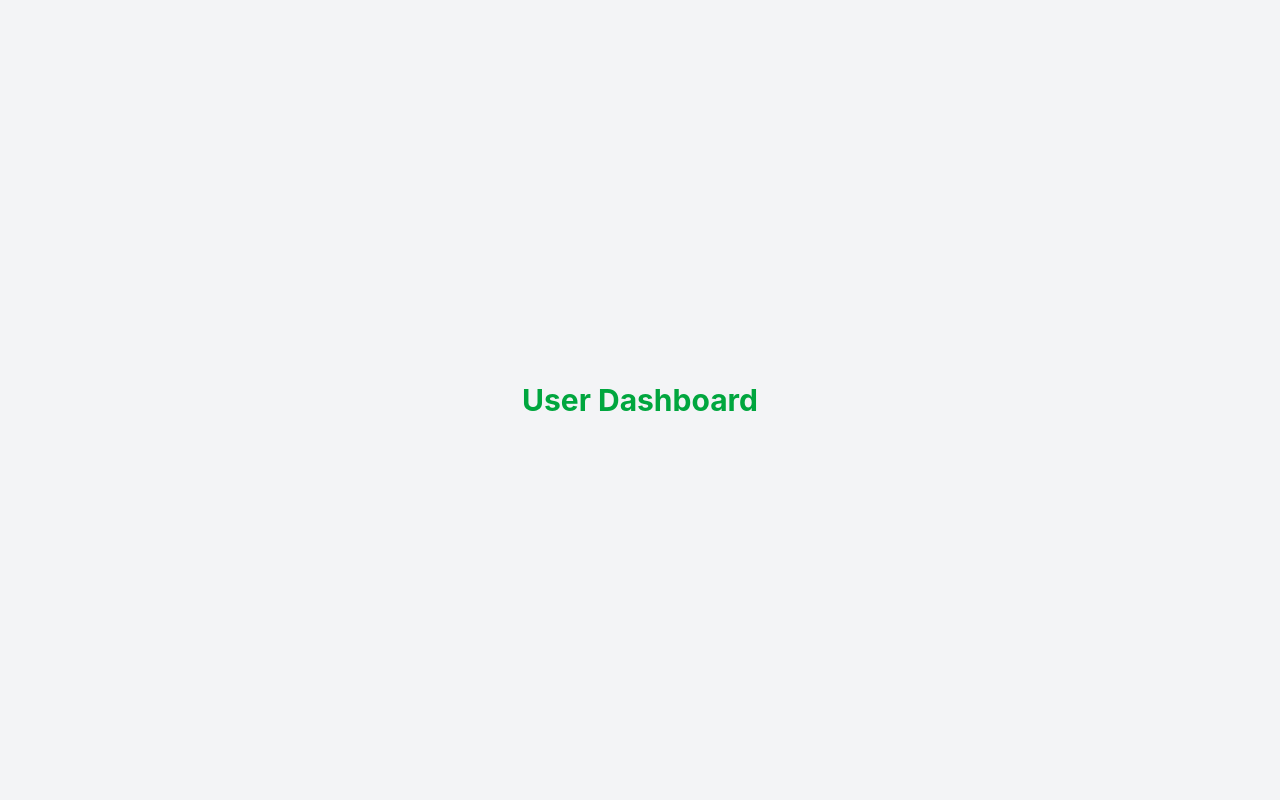
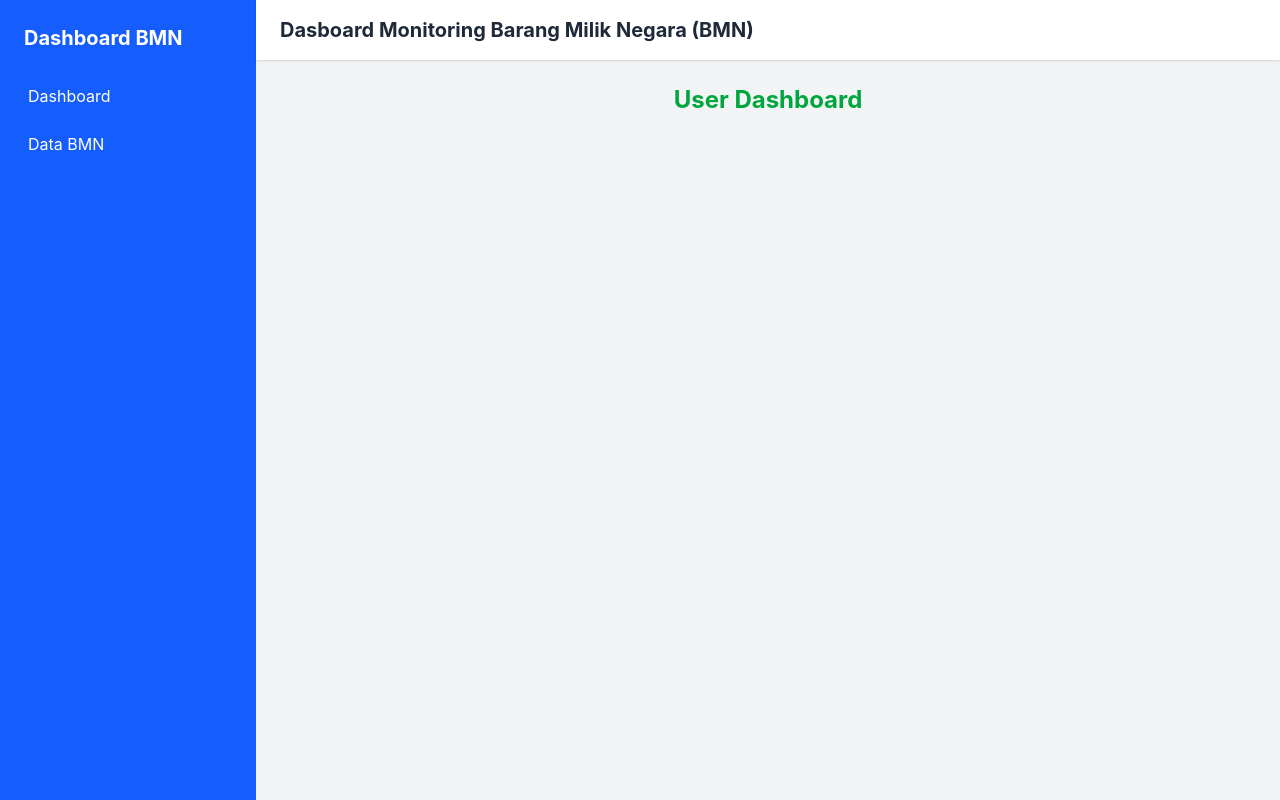
Before and after one commit to NayyaraMarshall/bmn-dashboard, a Next.js app: page /user/dashboard in a window 1280 px wide. Built offline with nearby package versions, Linux system fonts and the light colour scheme.

Commit message:
add dashboard page, header, and sidebar for admin & user + simple routing

```diff
--- a/app/admin/login/page.tsx
+++ b/app/admin-login/page.tsx
@@ -26,7 +26,7 @@ export default function AdminLoginPage() {
 
         {/* Header */}
          <h1 className="text-[20px] font-bold text-center mb-6 text-gray-800">Login Admin<br />
-        <span className="text-gray-500 text-base font-normal">BMN Monitoring Dashboard</span>
+        <span className="text-gray-500 text-base font-normal">Dashboard Monitoring Barang Milik Negara (BMN)</span>
         </h1>
 
         {/* Form */}
--- a/app/admin/dashboard/page.tsx
+++ b/app/admin/dashboard/page.tsx
@@ -1,7 +1,5 @@
-export default function AdminDashboardPage() {
+export default function AdminDashboard() {
   return (
-    <div className="min-h-screen flex items-center justify-center bg-gray-100">
-      <h1 className="text-3xl font-bold text-blue-600">Admin Dashboard</h1>
-    </div>
+    <div className="text-center text-2xl font-bold text-blue-600">Admin Dashboard</div>
   );
 }
--- a/app/admin/layout.tsx
+++ b/app/admin/layout.tsx
@@ -1,7 +1,21 @@
+import Sidebar from "@/components/Sidebar";
+import Header from "@/components/Header";
+
 export default function AdminLayout({ children }: { children: React.ReactNode }) {
   return (
-    <div>
-      {children}
+    <div className="flex min-h-screen">
+      {/* Sidebar */}
+      <Sidebar role="admin" />
+
+      {/* Main content */}
+      <div className="flex-1 flex flex-col">
+        {/* Header */}
+
+        <Header title="BMN Monitoring" role="admin" />
+
+        {/* Page Content */}
+        <main className="flex-1 bg-gray-100 p-6">{children}</main>
+      </div>
     </div>
   );
 }
--- a/app/layout.tsx
+++ b/app/layout.tsx
@@ -1,9 +1,8 @@
-// app/layout.tsx
 import './globals.css';
 import { ReactNode } from 'react';
 
 export const metadata = {
-  title: 'BMN Dashboard',
+  title: 'Dashboard Monitoring Barang Milik Negara (BMN)',
   description: 'Aplikasi Monitoring BMN',
 };
 
--- a/app/page.tsx
+++ b/app/page.tsx
@@ -13,7 +13,7 @@ export default function LoginPage() {
         <img src="/logopu.png" alt="Logo Perusahaan" width="50" className="mx-auto mb-4" />
 
         {/* Header  */}
-        <h1 className="text-[20px] font-bold text-center mb-6 text-gray-800">BMN Monitoring Dashboard <br />
+        <h1 className="text-[20px] font-bold text-center mb-6 text-gray-800">Dashboard Monitoring <br /> Barang Milik Negara (BMN)<br />
         <span className="text-gray-500 text-base font-normal">Pusat Data dan Teknologi Informasi</span>
         </h1>
 
@@ -31,7 +31,7 @@ export default function LoginPage() {
 
         {/* Admin */}
           <button
-            onClick={() => router.push('/admin/login')}
+            onClick={() => router.push('/admin-login')}
             className="w-full font-semibold bg-green-500 text-white py-2 rounded-lg hover:bg-green-600 cursor-pointer mt-4">Login sebagai Admin
           </button>
       </div>
--- a/app/user/dashboard/page.tsx
+++ b/app/user/dashboard/page.tsx
@@ -1,7 +1,5 @@
 export default function UserDashboardPage() {
   return (
-    <div className="min-h-screen flex items-center justify-center bg-gray-100">
-      <h1 className="text-3xl font-bold text-green-600">User Dashboard</h1>
-    </div>
+     <div className="text-center text-2xl font-bold text-green-600">User Dashboard</div>
   );
 }
--- a/app/user/layout.tsx
+++ b/app/user/layout.tsx
@@ -1,7 +1,16 @@
+'use client';
+
+import Sidebar from '@/components/Sidebar';
+import Header from '@/components/Header';
+
 export default function UserLayout({ children }: { children: React.ReactNode }) {
   return (
-    <div>
-      {children}
+    <div className="flex min-h-screen bg-gray-100">
+      <Sidebar role="user" />
+      <div className="flex-1 flex flex-col">
+        <Header title="BMN Monitoring" role="user" />
+        <main className="p-6">{children}</main>
+      </div>
     </div>
   );
 }
--- a/components/Header.tsx
+++ b/components/Header.tsx
@@ -1,11 +1,7 @@
-import React from 'react';
-
-const Header: React.FC = () => {
+export default function Header({ title, role }: { title: string; role: "admin" | "user" }) {
   return (
-    <header className="w-full bg-white shadow p-4 flex justify-between items-center">
-       <h1 className="text-xl font-bold">Dashboard BMN</h1>
+    <header className="bg-white shadow px-6 py-4 flex justify-between items-center">
+      <h1 className="text-xl font-bold text-gray-800">Dasboard Monitoring Barang Milik Negara (BMN)</h1>
     </header>
-  )
+  );
 }
-
-export default Header;
--- a/components/Sidebar.tsx
+++ b/components/Sidebar.tsx
@@ -1,18 +1,51 @@
-import React from 'react';
+import Link from "next/link";
 
-const Sidebar: React.FC = () => {
+export default function Sidebar({ role }: { role: "admin" | "user" }) {
   return (
-    <aside className="w-64 bg-white shadow h-screen p-4">
-      <h2 className="text-2xl font-bold mb-6">BMN Dashboard</h2>
-      <nav>
-        <ul className="space-y-4">
-          <li><a href="#" className="block text-gray-700 hover:text-blue-500">Home</a></li>
-          <li><a href="#" className="block text-gray-700 hover:text-blue-500">Data BMN</a></li>
-          <li><a href="#" className="block text-gray-700 hover:text-blue-500">Reports</a></li>
-        </ul>
-      </nav>
+    <aside className="w-64 h-screen bg-blue-600 text-white flex flex-col justify-between">
+      {/* Header Sidebar */}
+      <div>
+        <div className="p-6 text-xl font-bold">Dashboard BMN</div>
+        <nav className="px-4">
+          <ul className="space-y-2">
+            <li>
+              <Link
+                href={`/${role}/dashboard`}
+                className="block py-2 px-3 rounded hover:bg-blue-500"
+              >
+                Dashboard
+              </Link>
+            </li>
+            <li>
+              <Link
+                href={`/${role}/bmn`}
+                className="block py-2 px-3 rounded hover:bg-blue-500"
+              >
+                Data BMN
+              </Link>
+            </li>
+            {role === "admin" && (
+              <li>
+                <Link
+                  href="/admin/peminjaman"
+                  className="block py-2 px-3 rounded hover:bg-blue-500"
+                >
+                  Data Peminjaman
+                </Link>
+              </li>
+            )}
+          </ul>
+        </nav>
+      </div>
+
+      {/* Logout (admin only) */}
+      {role === "admin" && (
+        <div className="p-4">
+          <button className="w-full bg-red-500 hover:bg-red-600 py-2 rounded">
+            Logout
+          </button>
+        </div>
+      )}
     </aside>
-  )
+  );
 }
-
-export default Sidebar;
```
